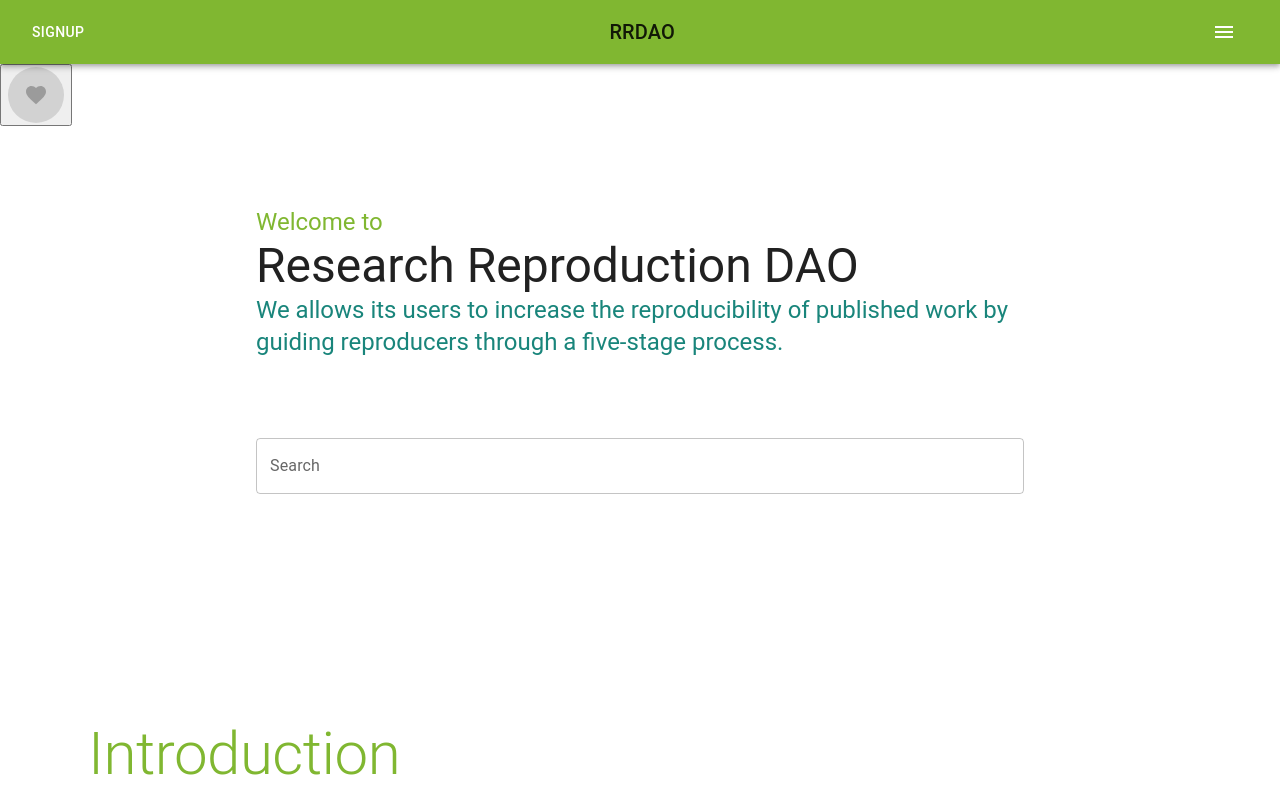
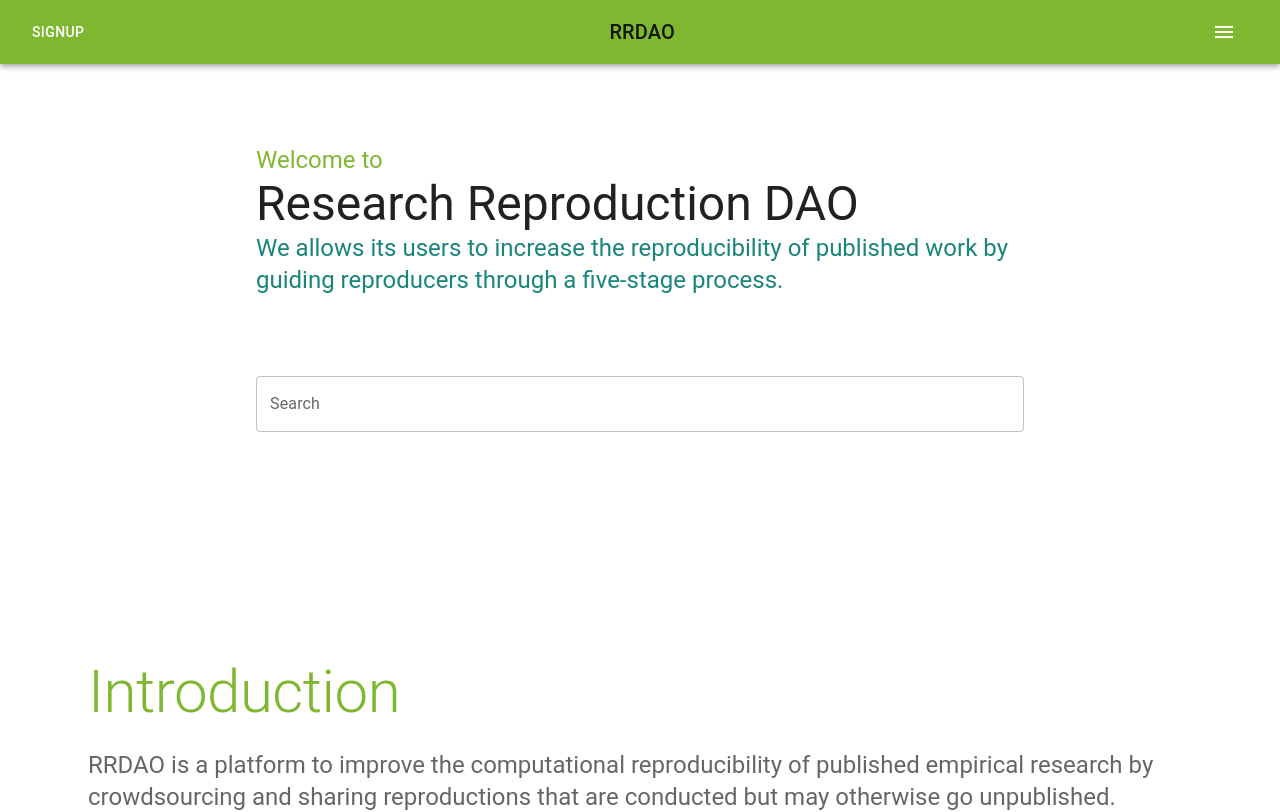
Before and after one commit to replicare-desci/replicare, a React (Create React App) app: page / in a window 1280 px wide. Shown: the top 812 px of the page. Built offline with nearby package versions, Linux system fonts and the light colour scheme.

Commit message:
removed floating like button

```diff
--- a/src/App.tsx
+++ b/src/App.tsx
@@ -30,11 +30,6 @@ export default function App() {
       <CssBaseline />
       <Navbar />
       <main>
-        <button className="bottom-right">
-          <Fab disabled aria-label="like">
-            <FavoriteIcon />
-          </Fab>
-        </button>
         {/* Hero unit */}
         <Container>
           <Grid
```
